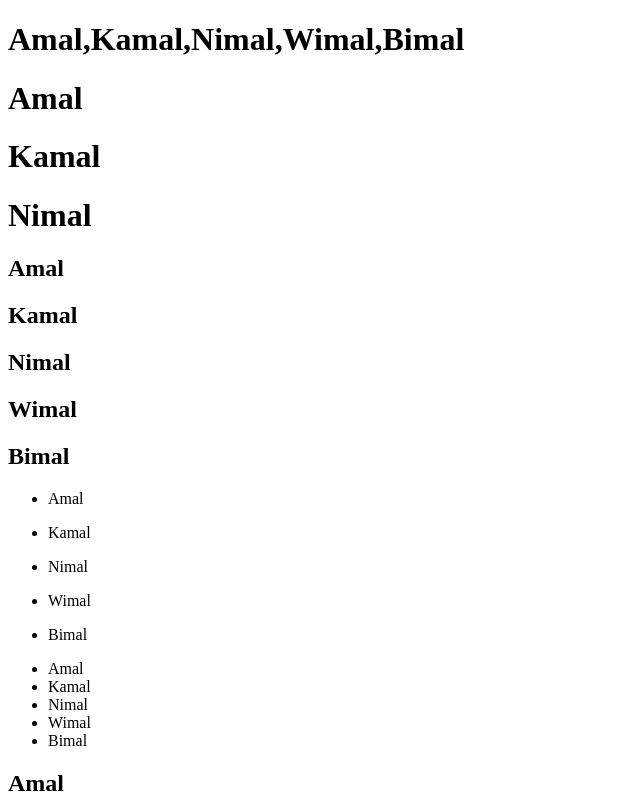
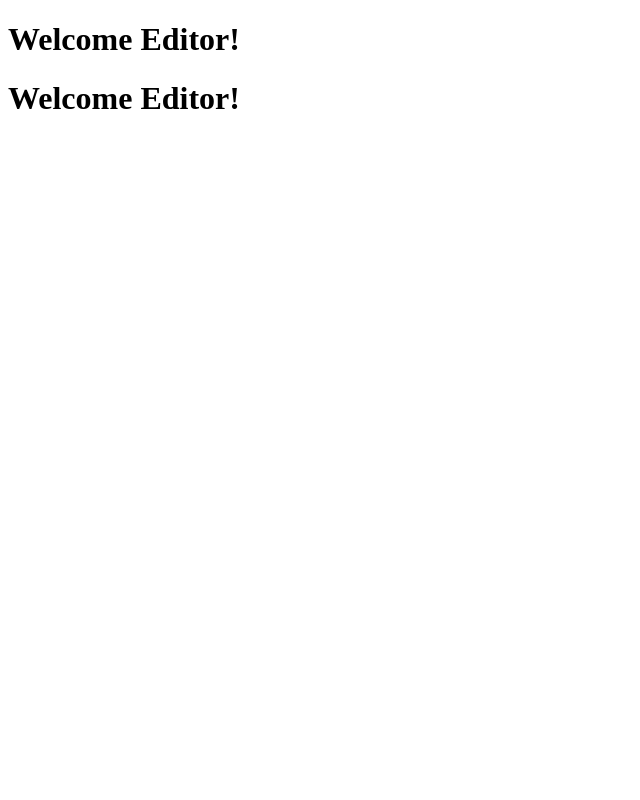
Before and after one commit to Pebhashi-Tharushika/angular-18-practice, an Angular app in the folder directives/: page / in a window 1280 px wide. Shown: the top 800 px of the page, without its empty margins (0-640 px from the left). Built offline with nearby package versions, Linux system fonts and the light colour scheme.

Commit message:
nested 'for' of [ngSwitch] and @switch

```diff
--- a/directives/src/app/app.component.html
+++ b/directives/src/app/app.component.html
@@ -1,3 +1,5 @@
 <!-- <app-if></app-if> -->
 
-<app-for></app-for>
+<!-- <app-for></app-for> -->
+
+<app-switch></app-switch>
--- a/directives/src/app/app.component.ts
+++ b/directives/src/app/app.component.ts
@@ -1,11 +1,12 @@
 import { Component } from '@angular/core';
 import { IfComponent } from './if/if.component';
 import { ForComponent } from './for/for.component';
+import { SwitchComponent } from './switch/switch.component';
 
 @Component({
   selector: 'app-root',
   standalone: true,
-  imports: [IfComponent, ForComponent],
+  imports: [IfComponent, ForComponent, SwitchComponent],
   templateUrl: './app.component.html',
   styleUrl: './app.component.css'
 })
--- /dev/null
+++ b/directives/src/app/switch/switch.component.html
@@ -0,0 +1,21 @@
+<div [ngSwitch]="role">
+    <h1 *ngSwitchCase="'admin'">Welcome Admin!</h1>
+    <h1 *ngSwitchCase="'editor'">Welcome Editor!</h1>
+    <h1 *ngSwitchCase="'user'">Welcome User!</h1>
+    <h1 *ngSwitchDefault>Unknown User</h1>
+</div>
+
+@switch (role) {
+@case ('admin') {
+<h1>Welcome Admin!</h1>
+}
+@case ('editor'){
+<h1>Welcome Editor!</h1>
+}
+@case ('user') {
+<h1>Welcome User!</h1>
+}
+@default {
+<h1>Unknown User</h1>
+}
+}
--- /dev/null
+++ b/directives/src/app/switch/switch.component.ts
@@ -0,0 +1,15 @@
+import { NgSwitch, NgSwitchCase, NgSwitchDefault } from '@angular/common';
+import { Component } from '@angular/core';
+
+@Component({
+  selector: 'app-switch',
+  standalone: true,
+  imports: [NgSwitch, NgSwitchCase, NgSwitchDefault],
+  templateUrl: './switch.component.html',
+  styleUrl: './switch.component.css'
+})
+export class SwitchComponent {
+
+  role: string = 'editor';//editor, user, admin
+
+}
```
Also changed, not shown: directives/src/app/switch/switch.component.css (added), 1 other file (tests, documents, lock files or other folders).
